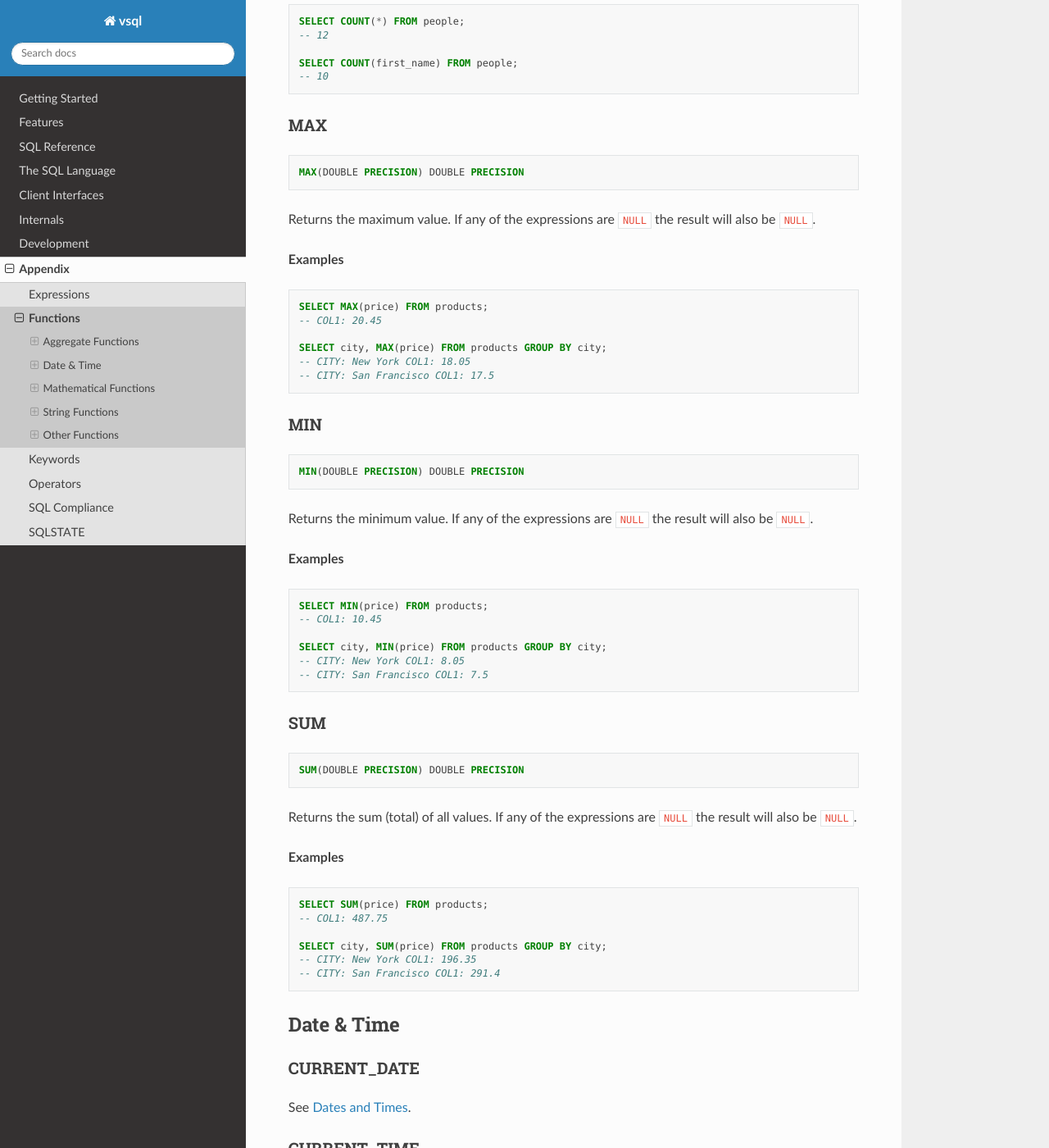
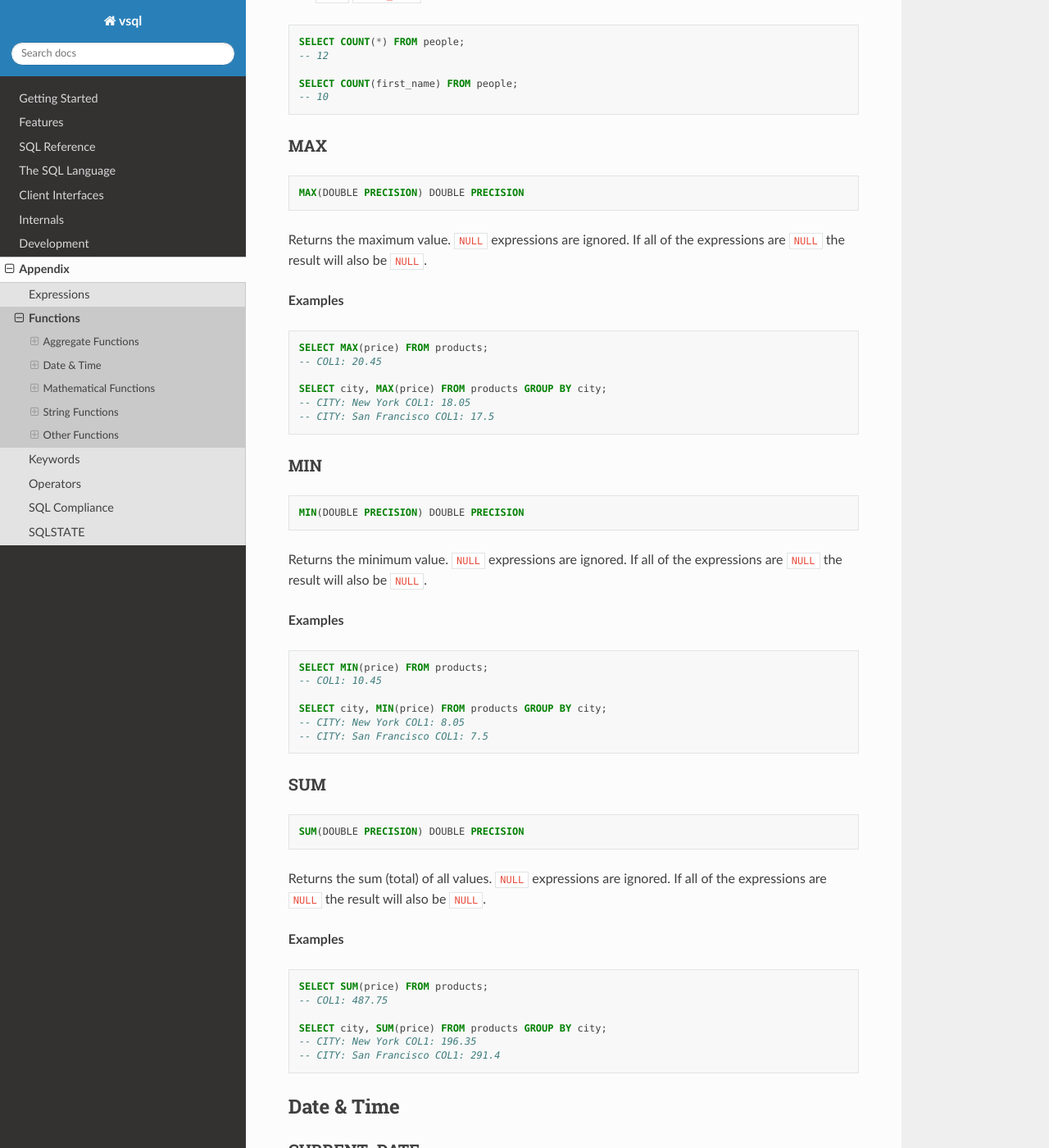
Before and after one commit to elliotchance/vsql, a Sphinx documentation site: the page built from docs/functions.rst, in a window 1280 px wide and 1400 px high, scrolled down 2099 px. Shown: the whole window at 82% size. Built offline with Sphinx 7.4.7 and the Read the Docs theme 3.1.0, drawn with Linux system fonts in a browser that asks for light colours; some of the changed text lies outside the part shown.

Commit message:
GROUP BY: Fix NULL handling and empty tables for aggregates
MIN, MAX, AVG and SUM now ignore NULLs instead of returning NULL, and
raise the 01003 warning when NULLs are eliminated. Without a GROUP BY an
empty table now returns a single row (COUNT is 0, the others are NULL).

Aggregates can now also be used in expressions, such as
MIN(x) * AVG(x).

SQL E091-01
SQL E091-02
SQL E091-03
SQL E091-04
SQL E091-05
SQL E131

Co-Authored-By: Claude Opus 5.5 <noreply@anthropic.com>

```diff
--- a/docs/functions.rst
+++ b/docs/functions.rst
@@ -13,8 +13,8 @@ AVG
 
    AVG(DOUBLE PRECISION) DOUBLE PRECISION
 
-Returns the average value. If any of the expressions are ``NULL`` the result
-will also be ``NULL``.
+Returns the average value. ``NULL`` expressions are ignored. If all of the
+expressions are ``NULL`` the result will also be ``NULL``.
 
 **Examples**
 
@@ -58,8 +58,8 @@ MAX
 
    MAX(DOUBLE PRECISION) DOUBLE PRECISION
 
-Returns the maximum value. If any of the expressions are ``NULL`` the result
-will also be ``NULL``.
+Returns the maximum value. ``NULL`` expressions are ignored. If all of the
+expressions are ``NULL`` the result will also be ``NULL``.
 
 **Examples**
 
@@ -79,8 +79,8 @@ MIN
 
    MIN(DOUBLE PRECISION) DOUBLE PRECISION
 
-Returns the minimum value. If any of the expressions are ``NULL`` the result
-will also be ``NULL``.
+Returns the minimum value. ``NULL`` expressions are ignored. If all of the
+expressions are ``NULL`` the result will also be ``NULL``.
 
 **Examples**
 
@@ -100,8 +100,8 @@ SUM
 
    SUM(DOUBLE PRECISION) DOUBLE PRECISION
 
-Returns the sum (total) of all values. If any of the expressions are ``NULL``
-the result will also be ``NULL``.
+Returns the sum (total) of all values. ``NULL`` expressions are ignored. If all
+of the expressions are ``NULL`` the result will also be ``NULL``.
 
 **Examples**
 
```
Also changed, not shown: docs/sqlstate.rst (+17 -0 lines), 7 other files.
